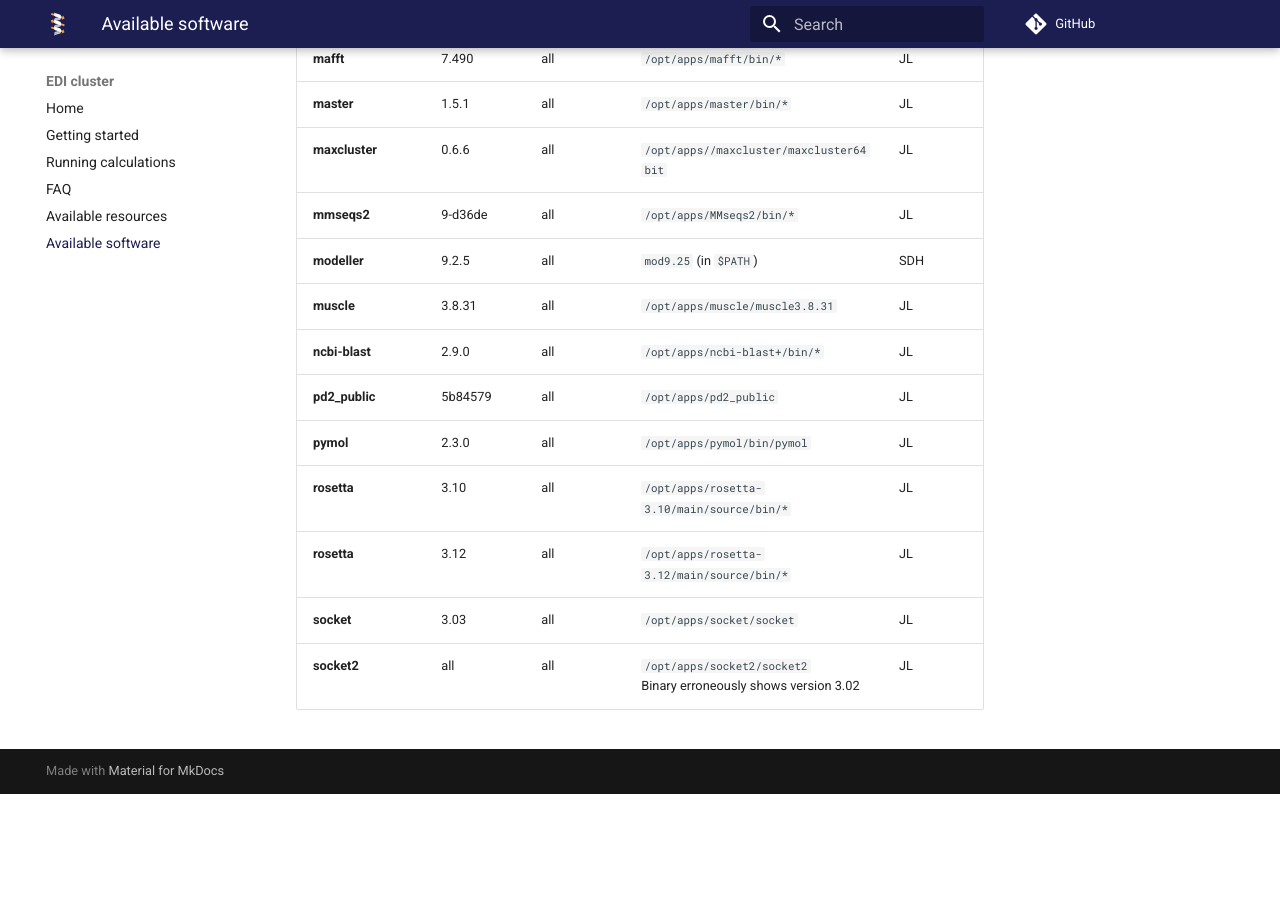
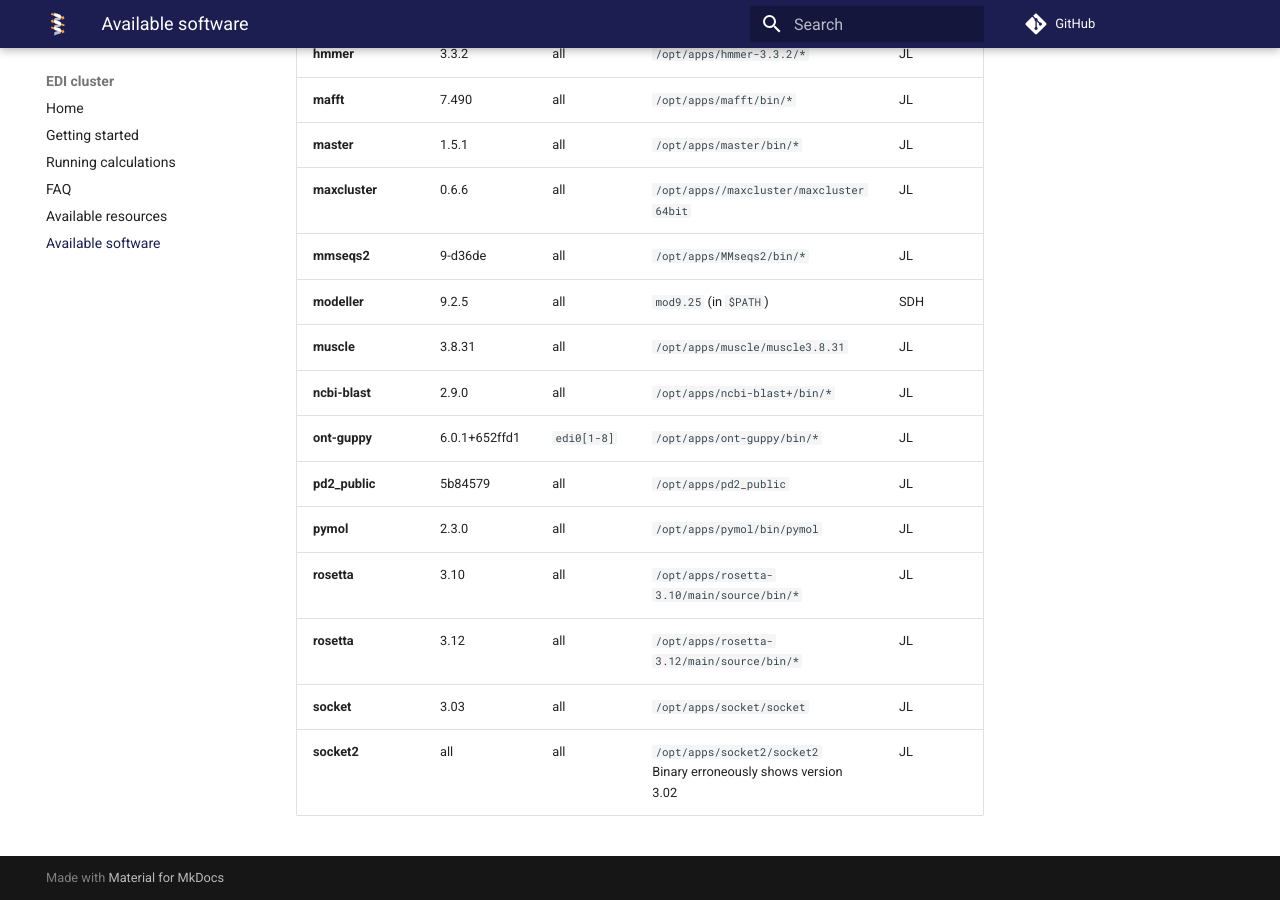
Before and after one commit to labstructbioinf/edi, an MkDocs documentation site: the page built from docs/software.md, in a window 1280 px wide and 900 px high, scrolled down 767 px. Built offline with MkDocs 1.6.1 and Material for MkDocs 9.7.7, drawn with Linux system fonts in a browser that asks for light colours; comment, search, counter and statistics services are not loaded; before the commit the page ends 1561 px from its top, so only the background shows below that.

Commit message:
Add ont-guppy to the software list

```diff
--- a/docs/software.md
+++ b/docs/software.md
@@ -17,6 +17,7 @@
 | **modeller** | 9.2.5 | all | <code>mod9.25</code> (in <code>$PATH</code>) | SDH |
 | **muscle** | 3.8.31 | all | <code>/opt/apps/muscle/muscle3.8.31 </code> | JL |
 | **ncbi-blast** | 2.9.0 | all | <code>/opt/apps/ncbi-blast+/bin/* </code> | JL |
+| **ont-guppy** | 6.0.1+652ffd1 | <code>edi0[1-8]</code> | <code>/opt/apps/ont-guppy/bin/* </code> | JL |
 | **pd2_public** | 5b84579 | all | <code>/opt/apps/pd2_public </code> | JL |
 | **pymol** | 2.3.0 | all | <code>/opt/apps/pymol/bin/pymol </code> | JL |
 | **rosetta** | 3.10 | all | <code>/opt/apps/rosetta-3.10/main/source/bin/* </code> | JL |
```
